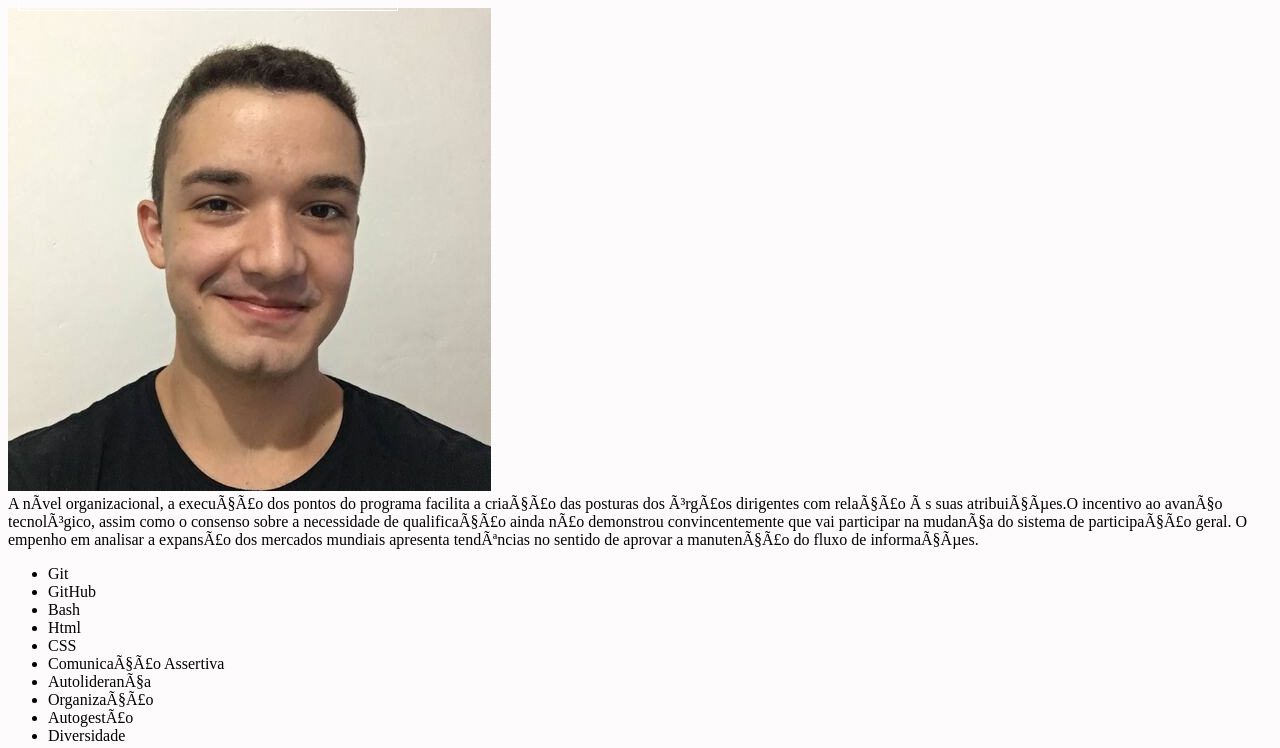
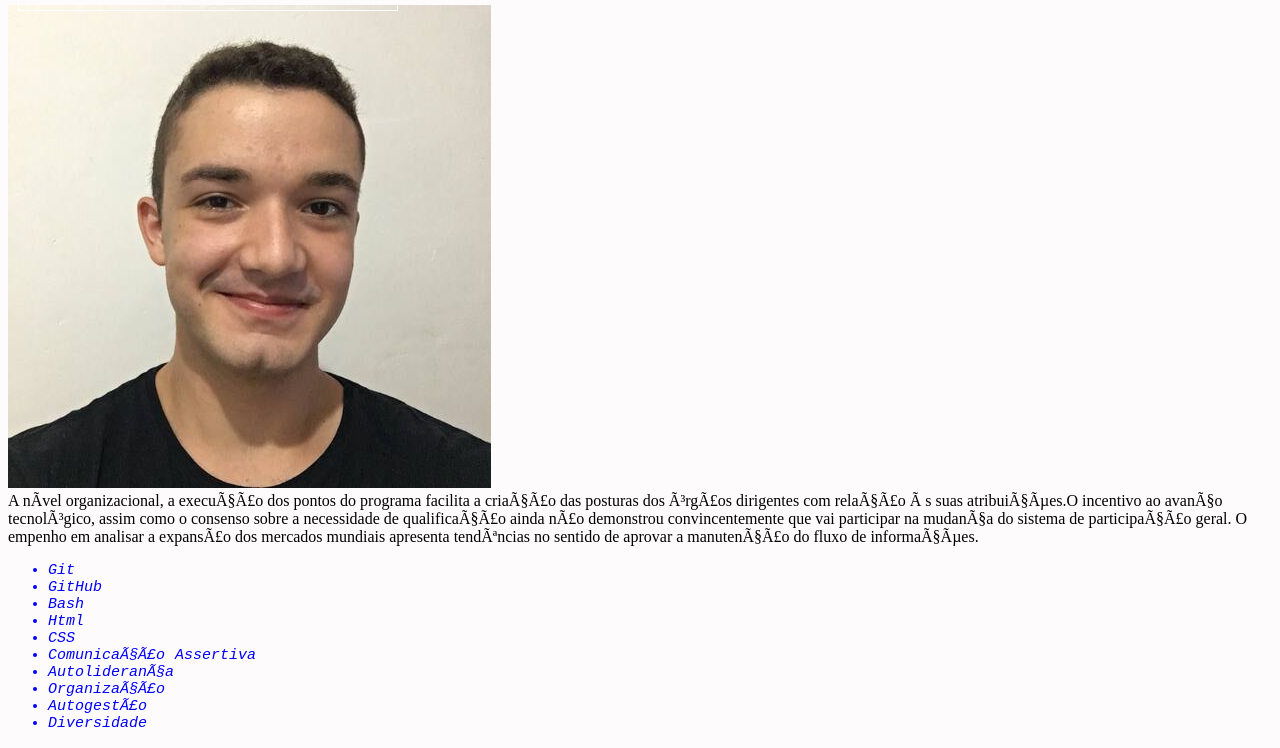
Before and after one commit to pguilhermef/projeto-trybe-01-lessons-learned, a website: page index.html in a window 1280 px wide. Shown: the part 78-826 px from the top of the page. Drawn offline with Linux system fonts and the light colour scheme.

Commit message:
Altera cores, fontes e  das listas

```diff
--- a/style.css
+++ b/style.css
@@ -9,3 +9,11 @@ body{
   padding: 5px;
   border: 1px solid #ffffff;
 }
+
+ul li{
+color: blue;
+font-size: 15px;
+font-family: monospace;
+font-style: italic;
+word-spacing: 1px;
+}
```
